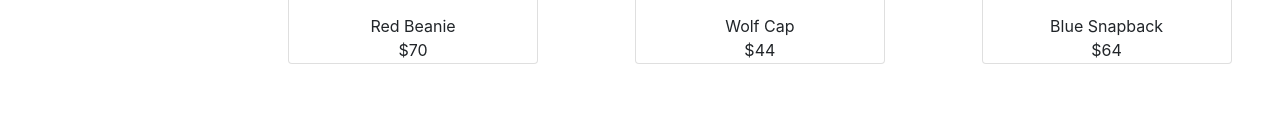
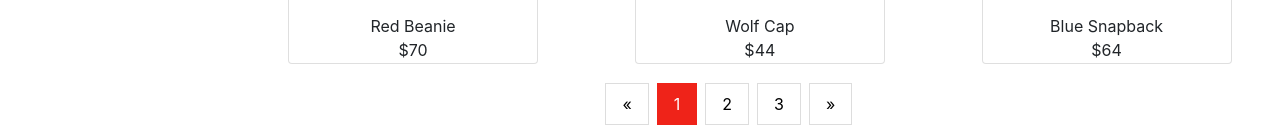
Before and after one commit to amitnitjsr/test, a React (Create React App) app: page / in a window 1280 px wide. Shown: the part 880-1014 px from the top of the page. Before the commit the page ends 950 px from the top, so only its background shows below. Built offline with nearby package versions, Linux system fonts and the light colour scheme.

Commit message:
pagination

```diff
--- a/src/components/shopping.css
+++ b/src/components/shopping.css
@@ -131,3 +131,30 @@
   .bottom-padding{
     padding-bottom: 12px;
   }
+
+  .pagination {
+    display: inline-block;
+    padding-left: 45%;
+    list-style: none;
+    border-radius: .25rem;
+    margin: 1%;
+    position: relative;
+  }
+
+  .a {
+    color: black;
+    float: left;
+    padding: 8px 16px;
+    text-decoration: none;
+    transition: background-color .3s;
+    border: 1px solid #ddd;
+    margin: 0 4px;
+  }
+
+  .a.active {
+    background-color: #ef2319;
+    color: white;
+    border: 1px solid #ef2319;
+  }
+
+  .a:hover:not(.active) {background-color: #ddd;}
--- a/src/components/shopping.js
+++ b/src/components/shopping.js
@@ -17,6 +17,11 @@ class Shopping extends React.Component {
         open: false,
         category: 'hats',
         toprating: false,
+        uploadedImage: null,
+        imageName: null,
+        price: 0,
+        name: '',
+        edit: false,
         topProduct: Collection.hats.items.filter(
             item => item.rating === 5
         )
@@ -28,12 +33,17 @@ class Shopping extends React.Component {
     }
     inputHandler = (name, value) => {
         this.setState(
-            { [name]: value }
+            { [name]: value }, () => {
+                // console.log('uploadedImage', this.state.uploadedImage)
+                // if (name === 'uploadedImage')
+                //     this.setState({ imageName: this.state.uploadedImage.name })
+            }
         );
     }
+
     popupModal = () => {
         this.setState({
-            open: !this.state.open
+            open: !this.state.open, edit: false
         });
     }
     checkToggle = () => {
@@ -68,7 +78,6 @@ class Shopping extends React.Component {
 
     }
     selectProductType = (type) => {
-
         this.setState({ filterData: null })
         if (type === 'hats')
             this.setState({ cardData: Collection.hats.items });
@@ -78,17 +87,69 @@ class Shopping extends React.Component {
             this.setState({ cardData: Collection.jackets.items });
         else if (type === 'mens')
             this.setState({ cardData: Collection.mens.items })
+    }
+    saveHandler = () => {
+        console.log('saveHandler', this.state.category, this.state.name, this.state.price,
+            this.state.uploadedImage, this.state.uploadedImage.name, this.state.toprating
+        );
+
+        // console.log('id', Collection.hats.items[Collection.hats.items.length - 1].id + 1)
+        if (this.state.category === 'hats') {
+            let data = {
+                id: Collection.hats.items[Collection.hats.items.length - 1].id + 1,
+                name: this.state.name,
+                price: this.state.price,
+                toprating: this.state.toprating,
+                imageUrl: this.state.uploadedImage.name,
+            }
+            Collection.hats.items.push(data);
+        }
+        else if (this.state.category === 'sneakers') {
+            let data = {
+                id: Collection.sneakers.items[Collection.sneakers.items.length - 1].id + 1,
+                name: this.state.name,
+                price: this.state.price,
+                toprating: this.state.toprating,
+                imageUrl: this.state.uploadedImage.name,
+            }
+            Collection.sneakers.items.push(data);
+        }
+        else if (this.state.category === 'jackets') {
+            let data = {
+                id: Collection.jackets.items[Collection.jackets.items.length - 1].id + 1,
+                name: this.state.name,
+                price: this.state.price,
+                toprating: this.state.toprating,
+                imageUrl: this.state.uploadedImage.name,
+            }
+            Collection.jackets.items.push(data);
+        }
+        else if (this.state.category === 'mens') {
+            let data = {
+                id: Collection.mens.items[Collection.mens.items.length - 1].id + 1,
+                name: this.state.name,
+                price: this.state.price,
+                toprating: this.state.toprating,
+                imageUrl: this.state.uploadedImage.name,
+            }
+            Collection.mens.items.push(data);
+        }
+        this.popupModal();
+        this.setState({ name: '', price: 0, toprating: false, imageName: null, edit: false })
+    }
+
+    editHandler = (value) => {
+        this.popupModal();
+        // console.log('editHandler', value);
+        this.setState({ name: value.name, imageName: value.imageUrl, price: value.price, edit: true })
 
     }
+
     render() {
-
         const openClass = `modal ${this.state.open ? "show-modal" : ""}`;
         console.log('Data', this.state.cardData);
-
-
         return (
             <div style={{ marginLeft: '2%' }}>
-
                 <Row>
                     <Col className="col-md-2 col-sm-2"><span><h2>Product</h2></span></Col>
                     <Col className="col-md-2 col-sm-2 ml-auto"><Button className="button-color"
@@ -100,7 +161,9 @@ class Shopping extends React.Component {
                             <span className="close-button" onClick={this.popupModal}>
                                 X
                             </span>
-                            <span style={{ textAlign: 'center' }}><h3>Add Product</h3></span><br />
+                            <span style={{ textAlign: 'center' }}>
+                                <h3> {this.state.edit ? 'Edit Product' : 'Add Product'}</h3>
+                            </span><br />
                             <span className="font-style">Product Category</span>
                             <span className="bottom-padding">
                                 <select className="input-width" onClick={(event) => this.inputHandler('category', event.target.value)}
@@ -122,13 +185,18 @@ class Shopping extends React.Component {
                                 Product Title
                             </span>
                             <span className="bottom-padding">
-                                <input className="input-width" placeholder={'Enter product title'} />
+                                <input className="input-width" placeholder={'Enter product title'}
+                                    value={this.state.name}
+                                    onChange={(e) => this.inputHandler('name', e.target.value)} />
                             </span>
                             <span className="font-style">
                                 Price
                             </span>
                             <span className="bottom-padding">
-                                <input type="number" min="1" max="599" className="input-width" placeholder={'Enter price'} />
+                                <input type="number" min="1" max="599" className="input-width"
+                                    value={this.state.price}
+                                    onChange={(e) => this.inputHandler('price', e.target.value)}
+                                    placeholder={'Enter price'} />
                             </span>
                             <span className="font-style">
                                 Top Product
@@ -141,11 +209,15 @@ class Shopping extends React.Component {
                                 Upload Product Image
                             </span>
                             <span className="bottom-padding">
-                                <input type="file" id="img" name="img" accept="image/*" />
+                                <input type="file" id="img" name="img" accept="image/*"
+                                    // value={this.state.imageName}
+                                    onChange={(event) => this.inputHandler('uploadedImage', event.target.files[0])} />
                             </span>
                             <span style={{ textAlign: 'center' }}>
-                                <button className="cancel">Cancel</button>&nbsp;&nbsp;&nbsp;
-                                <button className="save">Save</button>
+                                <button className="cancel" onClick={this.popupModal}>Cancel</button>&nbsp;&nbsp;&nbsp;
+                                <button className="save" onClick={this.saveHandler}>
+                                    {this.state.edit ? 'Edit' : 'Save'}
+                                </button>
                             </span>
                         </div>
                     </div>
@@ -208,13 +280,11 @@ class Shopping extends React.Component {
                                                             textAlign: 'initial'
                                                         }}>
                                                             <span>{val.name}</span><br />
-
                                                             <span class="fa fa-star checked"></span>
                                                             <span class="fa fa-star checked"></span>
                                                             <span class="fa fa-star checked"></span>
                                                             <span class="fa fa-star checked"></span>
                                                             <span class="fa fa-star checked"></span><br />
-
                                                             <span>${val.price}</span>
                                                         </div>
                                                     </Row>
@@ -226,25 +296,31 @@ class Shopping extends React.Component {
                             </div>
                         </div>
                     </Col>
+                    {/* //Card Render tab */}
                     <Col>
                         <div className="parent">
                             {this.state.filterData ?
                                 this.state.filterData.map((val) => {
                                     return (
-                                        <Card style={{ maxWidth: 250, maxHeight: 500, margin: '0.6%' }}>
+
+                                        <Card onClick={() => this.editHandler(val)}
+                                            style={{ maxWidth: 250, maxHeight: 500, margin: '0.6%', cursor: 'pointer' }}>
                                             <CardImg top style={{ height: '75%' }}
+
                                                 src={val.imageUrl} alt="Card image cap" />
-                                            <CardBody className="text-center">
+                                            <CardBody className="text-center" >
                                                 <span>{val.name}</span><br />
                                                 <span>${val.price}</span>
                                             </CardBody>
                                         </Card>
+
                                     );
                                 })
                                 :
                                 this.state.cardData.map((val) => {
                                     return (
-                                        <Card style={{ maxWidth: 250, maxHeight: 500, margin: '0.6%' }}>
+                                        <Card onClick={() => this.editHandler(val)}
+                                            style={{ maxWidth: 250, maxHeight: 500, margin: '0.6%', cursor: 'pointer' }}>
                                             <CardImg top style={{ height: '75%' }}
                                                 src={val.imageUrl} alt="Card image cap" />
                                             <CardBody className="text-center">
@@ -260,6 +336,15 @@ class Shopping extends React.Component {
 
                     </Col>
                 </Row>
+                <Row>
+                    <div class="pagination">
+                        <span className="a">&laquo;</span>
+                        <span className="a active" >1</span>
+                        <span className="a" >2</span>
+                        <span className="a">3</span>
+                        <span className="a">&raquo;</span>
+                    </div>
+                </Row>
 
             </div >
         );
```
